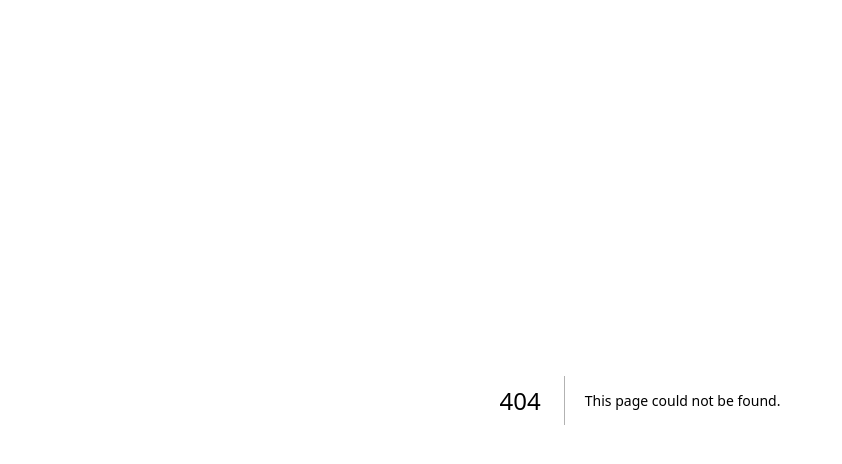
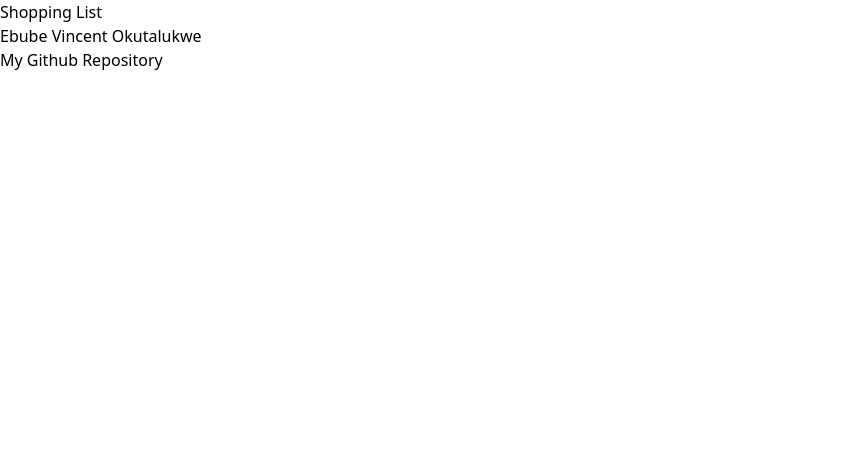
Before and after one commit to jrwall94/cprg306-assignments, a Next.js app: page /week-2 in a window 1280 px wide. Before the commit this address had no page. Shown: the top 464 px of the page, without its empty margins (0-842 px from the left). Built offline with nearby package versions, Linux system fonts and the light colour scheme.

Commit message:
Add week-2 page, StudentInfo component, update root page

```diff
--- a/app/page.js
+++ b/app/page.js
@@ -1,5 +1,12 @@
+//app/page.js - root route required heading + link to week2
+import Link from "next/link";
+
 export default function Home() {
   return (
-    <h1>Home</h1>
-  );
+    <main>
+      <h1>CPRG 306: Web Development 2 - Assignments</h1>
+      <Link href="/week-2">Week 2 </Link>
+    </main>
+
+  )
 }
--- /dev/null
+++ b/app/week-2/page.js
@@ -0,0 +1,10 @@
+//App/week-2/page.js- required route for week 2 assignment
+import StudentInfo from "./student-info";
+export default function page() {
+    return (
+        <main>
+            <h1>Shopping List</h1>
+            <StudentInfo />
+        </main>
+    );
+}
--- /dev/null
+++ b/app/week-2/student-info.js
@@ -0,0 +1,12 @@
+//app/week-2/student-info.js- displays student name + Git-hub link
+import Link from "next/link";
+
+export default function StudentInfo() {
+    return (
+        <div>
+            <p>Ebube Vincent Okutalukwe</p>
+            <Link href="https://github.com/monterovincent">My Github Repository</Link>
+        </div>
+    )
+
+}
```
